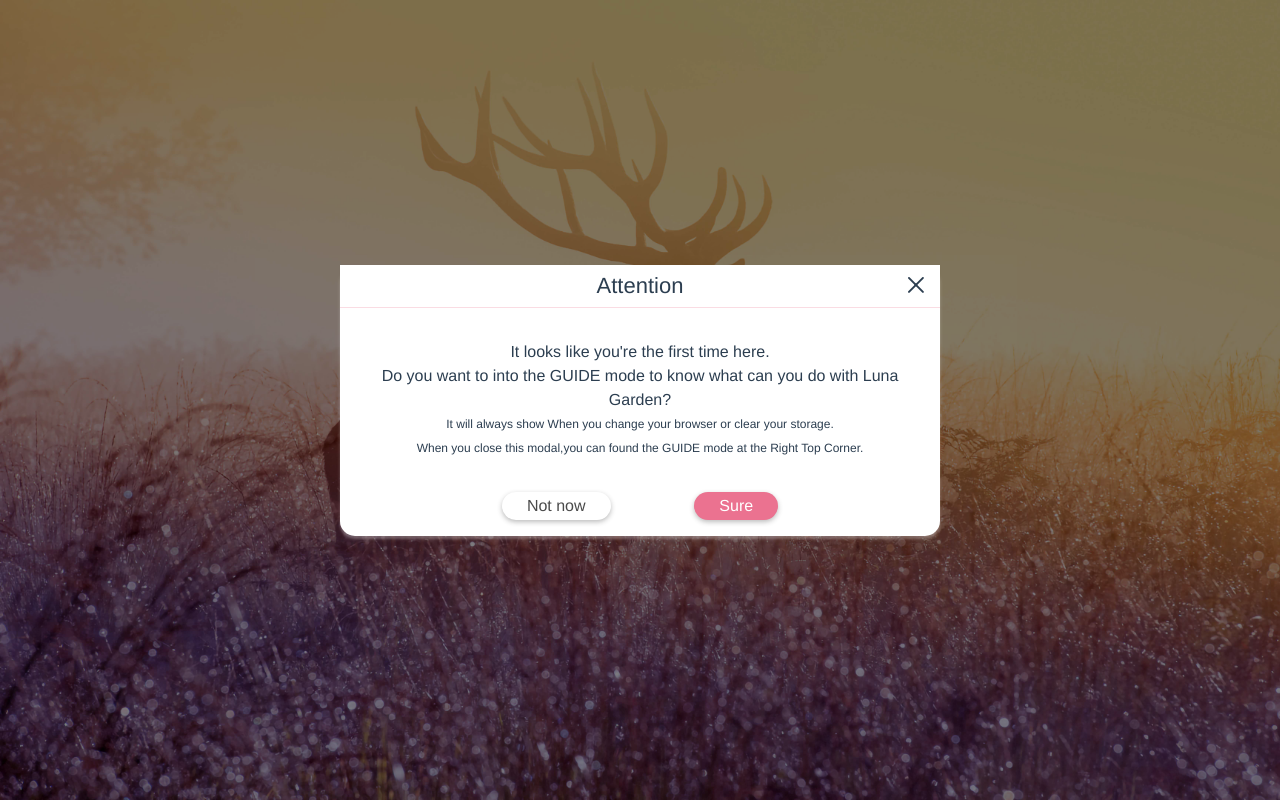
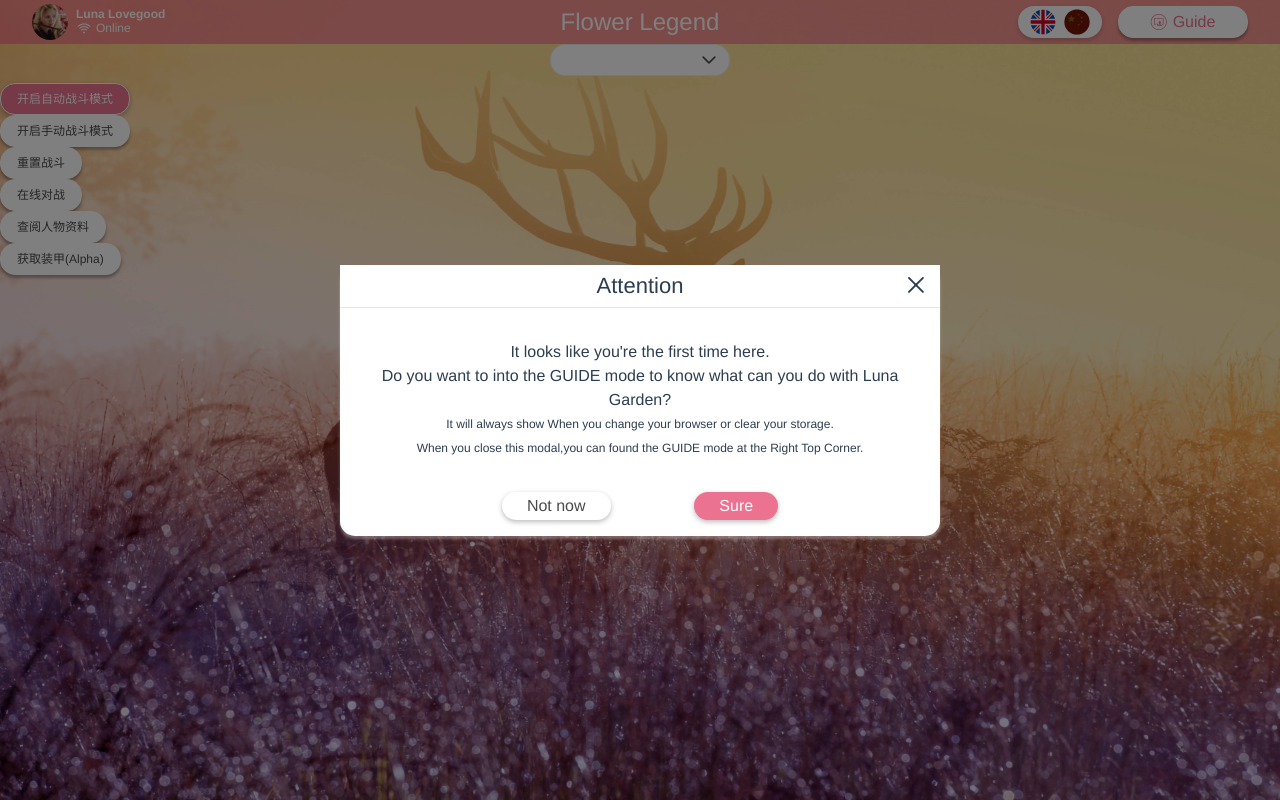
Before and after one commit to Luna1040/LunaGarden, a Vue app: page /#/Cursor in a window 1280 px wide. Built offline with nearby package versions, Linux system fonts and the light colour scheme; what vue-resource would draw is missing.

Commit message:
feat: Flower Legend更新

```diff
--- a/src/assets/public/lunaUI/Select/Select.vue
+++ b/src/assets/public/lunaUI/Select/Select.vue
@@ -1,5 +1,6 @@
 <template>
   <div
+    v-click-outside="hideList"
     class="lunaSelect"
     :style="[selectStyles]"
     :class="[
@@ -14,7 +15,6 @@
       { lightSelect: theme === 'light', darkSelect: theme === 'dark' },
     ]"
     @click="handelClick"
-    v-click-outside="hideList"
     @keydown.esc="handleKeydown"
     @keydown.enter="handleKeydown"
     @keydown.up.prevent="handleKeydown"
@@ -23,6 +23,8 @@
     @keydown.delete="handleKeydown"
   >
     <Input
+      ref="input"
+      v-model="initValue"
       :readonly="!filterable"
       :disabled="disabled"
       :width="inputStyles.width"
@@ -31,11 +33,9 @@
       icon="iconfont icon-down"
       suffix
       :spin="showList"
-      v-model="initValue"
       :background="background"
       :theme="theme"
       @input="changeText"
-      ref="input"
     ></Input>
     <transition name="slideDown">
       <div
@@ -67,264 +67,265 @@
 
 <script>
 export default {
-  name: "Select",
+  name: 'Select',
   props: {
     value: {
       type: [String, Array, Number],
-      default: "",
+      default: ''
     },
     selectData: {
       type: Array,
-      // eslint-disable-next-line vue/require-valid-default-prop
-      default: [],
+      default: () => {
+        return []
+      }
     },
     keyValue: {
       type: String,
-      default: "",
+      default: ''
     },
     keyLabel: {
       type: String,
-      default: "",
+      default: ''
     },
     filterable: {
       type: Boolean,
-      default: false,
+      default: false
     },
     disabled: {
       type: Boolean,
-      default: false,
+      default: false
     },
     returnLabel: {
       type: Boolean,
-      default: false,
+      default: false
     },
     width: {
       type: [String, Number],
-      default: 180,
+      default: 180
     },
     height: {
       type: [String, Number],
-      default: 32,
+      default: 32
     },
     className: {
       type: String,
-      default: "",
+      default: ''
     },
     corner: {
       type: String,
-      default: "large",
+      default: 'large'
     },
     radius: {
       type: Number,
-      default: -1,
+      default: -1
     },
     background: {
       type: String,
-      default: "#FFFFFF",
+      default: '#FFFFFF'
     },
     optionBackground: {
       type: String,
-      default: "none",
+      default: 'none'
     },
     color: {
       type: String,
-      default: "none",
+      default: 'none'
     },
     optionColor: {
       type: String,
-      default: "none",
+      default: 'none'
     },
     shadow: {
       type: Boolean,
-      default: true,
+      default: true
     },
     shadowStyle: {
       type: String,
-      default: "dark",
+      default: 'dark'
     },
     theme: {
       type: String,
-      default: "light",
+      default: 'light'
     },
     wrap: {
       type: Boolean,
-      default: false,
-    },
+      default: false
+    }
   },
-  data() {
+  data () {
     return {
       showList: false,
-      initValue: "",
+      initValue: '',
       filterData: [],
       choiceIndex: -1,
-      chose: false,
-    };
+      chose: false
+    }
   },
   computed: {
-    selectStyles() {
-      const styleList = {};
-      if (typeof this.width !== "string") {
-        styleList.width = this.width + "px";
+    selectStyles () {
+      const styleList = {}
+      if (typeof this.width !== 'string') {
+        styleList.width = this.width + 'px'
       } else {
-        styleList.width = this.width;
+        styleList.width = this.width
       }
 
-      if (typeof this.height !== "string") {
-        styleList.paddingTop = this.height + 3 + "px";
+      if (typeof this.height !== 'string') {
+        styleList.paddingTop = this.height + 3 + 'px'
       } else {
-        styleList.paddingTop = "calc(" + this.height + "+ 3px)";
+        styleList.paddingTop = 'calc(' + this.height + '+ 3px)'
       }
 
-      return styleList;
+      return styleList
     },
-    inputStyles() {
-      const styleList = {};
-      if (typeof this.width !== "string") {
-        styleList.width = this.width + "px";
+    inputStyles () {
+      const styleList = {}
+      if (typeof this.width !== 'string') {
+        styleList.width = this.width + 'px'
       } else {
-        styleList.width = this.width;
+        styleList.width = this.width
       }
 
-      if (typeof this.height !== "string") {
-        styleList.paddingTop = this.height + "px";
+      if (typeof this.height !== 'string') {
+        styleList.paddingTop = this.height + 'px'
       } else {
-        styleList.height = this.height;
+        styleList.height = this.height
       }
 
-      return styleList;
+      return styleList
     },
-    optionStyles() {
-      if (this.optionBackground !== "none") {
+    optionStyles () {
+      if (this.optionBackground !== 'none') {
         return {
-          backgroundColor: this.optionBackground + "!important",
-        };
+          backgroundColor: this.optionBackground + '!important'
+        }
       } else {
-        return {};
+        return {}
       }
-    },
+    }
   },
   watch: {
-    initValue() {
-      let newData = [];
-      if (this.initValue !== "") {
+    initValue () {
+      let newData = []
+      if (this.initValue !== '') {
         this.selectData.forEach((item) => {
           if (item[this.keyLabel].indexOf(this.initValue) !== -1) {
-            newData.push(item);
+            newData.push(item)
           }
-        });
-        this.filterData = newData;
+        })
+        this.filterData = newData
       } else {
-        this.filterData = this.selectData;
-        this.choiceIndex = -1;
+        this.filterData = this.selectData
+        this.choiceIndex = -1
       }
-    },
+    }
   },
-  created() {
-    if (this.value !== "") {
+  created () {
+    if (this.value !== '') {
       for (let i = 0; i < this.selectData.length; i++) {
         if (this.selectData[i][this.keyValue] === this.value) {
-          this.initValue = this.selectData[i][this.keyLabel];
-          this.filterData.push(this.selectData[i]);
-          this.choiceIndex = 0;
-          break;
+          this.initValue = this.selectData[i][this.keyLabel]
+          this.filterData.push(this.selectData[i])
+          this.choiceIndex = 0
+          break
         }
       }
     } else {
-      this.initValue = this.value;
-      this.filterData = this.selectData;
+      this.initValue = this.value
+      this.filterData = this.selectData
     }
   },
   methods: {
-    changeText(value) {
-      this.initValue = value;
-      this.chose = false;
+    changeText (value) {
+      this.initValue = value
+      this.chose = false
     },
-    handelClick() {
-      this.showList = !this.showList;
+    handelClick () {
+      this.showList = !this.showList
       if (this.showList) {
-        this.$refs.input.getFocus();
+        this.$refs.input.getFocus()
       }
-      this.$emit("on-click");
+      this.$emit('on-click')
     },
-    optionSelect(obj) {
-      this.showList = false;
-      this.choiceIndex = 0;
-      this.$emit("input", obj.value);
-      this.initValue = obj.label;
-      this.chose = true;
+    optionSelect (obj) {
+      this.showList = false
+      this.choiceIndex = 0
+      this.$emit('input', obj.value)
+      this.initValue = obj.label
+      this.chose = true
       if (!this.returnLabel) {
-        this.$emit("on-change", obj.value);
+        this.$emit('on-change', obj.value)
       } else {
-        this.$emit("on-change", obj);
+        this.$emit('on-change', obj)
       }
     },
-    handleKeydown(e) {
-      const key = e.key || e.code;
-      if (key === "Backspace") {
-        return;
+    handleKeydown (e) {
+      const key = e.key || e.code
+      if (key === 'Backspace') {
+        return
       }
 
       if (this.showList) {
-        e.preventDefault();
-        if (key === "Tab") {
-          e.stopPropagation();
+        e.preventDefault()
+        if (key === 'Tab') {
+          e.stopPropagation()
         }
 
         // Esc slide-up
-        if (key === "Escape") {
-          e.stopPropagation();
-          this.hideList();
+        if (key === 'Escape') {
+          e.stopPropagation()
+          this.hideList()
         }
         // next
-        if (key === "ArrowUp") {
-          this.navigateOptions(-1);
+        if (key === 'ArrowUp') {
+          this.navigateOptions(-1)
         }
         // prev
-        if (key === "ArrowDown") {
-          this.navigateOptions(1);
+        if (key === 'ArrowDown') {
+          this.navigateOptions(1)
         }
         // enter
-        if (key === "Enter") {
+        if (key === 'Enter') {
           let choiceItem = {
             value: this.filterData[this.choiceIndex][this.keyValue],
-            label: this.filterData[this.choiceIndex][this.keyLabel],
-          };
-          this.optionSelect(choiceItem);
-          this.choiceIndex = 0;
+            label: this.filterData[this.choiceIndex][this.keyLabel]
+          }
+          this.optionSelect(choiceItem)
+          this.choiceIndex = 0
         }
       }
     },
-    navigateOptions(direction) {
+    navigateOptions (direction) {
       if (this.filterData.length !== 0) {
         if (this.choiceIndex === -1) {
           if (direction === 1) {
-            this.choiceIndex = 0;
+            this.choiceIndex = 0
           } else {
-            this.choiceIndex = this.filterData.length - 1;
+            this.choiceIndex = this.filterData.length - 1
           }
         } else {
           if (this.choiceIndex === 0 && direction === -1) {
-            this.choiceIndex = this.filterData.length - 1;
+            this.choiceIndex = this.filterData.length - 1
           } else if (
             this.choiceIndex === this.filterData.length - 1 &&
             direction === 1
           ) {
-            this.choiceIndex = 0;
+            this.choiceIndex = 0
           } else {
-            this.choiceIndex = this.choiceIndex + direction;
+            this.choiceIndex = this.choiceIndex + direction
           }
         }
       }
     },
-    hideList() {
+    hideList () {
       if (!this.chose) {
-        this.$emit("input", "");
-        this.initValue = "";
+        this.$emit('input', '')
+        this.initValue = ''
       }
-      this.showList = false;
-    },
-  },
-};
+      this.showList = false
+    }
+  }
+}
 </script>
 
 <style scoped lang="scss">
--- a/src/lang/en.js
+++ b/src/lang/en.js
@@ -60,7 +60,9 @@ export const lang = {
     home: 'Luna Garden',
     about: 'About Us',
     login: 'Login',
-    register: 'Register'
+    register: 'Register',
+    chatting: 'Flower Chatting',
+    legend: 'Flower Legend'
   },
   firstAlert: {
     attention: 'Attention',
@@ -142,5 +144,10 @@ export const lang = {
     organDesc4: 'Some of icons for Luna Garden drew in this software',
     organ5: 'Bing',
     organDesc5: "Most of Luna Garden's background images quoted from Bing Images"
+  },
+  chatting: {
+    send: 'Send',
+    recall: 'Recall',
+    file: 'Upload File'
   }
 }
--- a/src/lang/zh.js
+++ b/src/lang/zh.js
@@ -60,7 +60,9 @@ export const lang = {
     home: 'Luna Garden',
     about: '关于我们',
     login: '登录',
-    register: '注册'
+    register: '注册',
+    chatting: '花神通讯',
+    legend: '花神之战'
   },
   firstAlert: {
     attention: '提示',
@@ -139,5 +141,10 @@ export const lang = {
     organDesc4: 'Luna Garden部分图标以此绘制。',
     organ5: '必应',
     organDesc5: 'Luna Garden背景图片部分来自必应美图'
+  },
+  chatting: {
+    send: '发送消息',
+    recall: '撤回',
+    file: '上传文件'
   }
 }
--- a/src/views/UI/lunaUI.vue
+++ b/src/views/UI/lunaUI.vue
@@ -58,8 +58,16 @@
           :theme="theme"
         ></Table>
         <Page :limit="page" elevator counter :theme="theme"></Page>
-        <!-- <Select v-model="selectValue" :selectData="selectData" keyValue="id" keyLabel="name" :filterable="true" corner="large" :theme="theme"></Select> -->
-        <!-- <Input v-model="selectValue" :theme="theme"></Input> -->
+        <Select
+          v-model="selectValue"
+          :select-data="selectData"
+          key-value="id"
+          key-label="name"
+          :filterable="true"
+          corner="large"
+          :theme="theme"
+        ></Select>
+        <Input v-model="selectValue" :theme="theme"></Input>
         <Modal v-model="dark" title="NIGHT MODE" :theme="theme" type="primary">
           <p>弹窗</p>
         </Modal>
--- a/src/views/byteDemos/byteCursor.vue
+++ b/src/views/byteDemos/byteCursor.vue
@@ -1,25 +1,149 @@
 <template>
+  <div>
+    <Header
+      :msg-header="$t('lang.titles.legend')"
+      user-icon="userIcon.jpg"
+      user-name="Luna Lovegood"
+      is-viper="true"
+    ></Header>
+    <Select :select-data="girlData" key-value="id" key-label="name" filterable return-label @on-change="choiceGirl"></Select>
+    <Button theme="primary" @click="autoBattleStart">开启自动战斗模式</Button>
+    <Button @click="battleStart">开启手动战斗模式</Button>
+    <Button @click="reset">重置战斗</Button>
+    <Button @click="online">在线对战</Button>
+    <Button @click="showCards">查阅人物资料</Button>
+    <Button @click="getArmor">获取装甲(Alpha)</Button>
+  </div>
 </template>
 
 <script>
+    import Header from '../../components/pc/activeHeader.vue'
+
 export default {
   name: 'ByteCursor',
-  data: function () {
+  data () {
     return {
-      test: ''
+      test: '',
+      girlData: [
+        {
+          name: '花神',
+          id: 'flower',
+          health: 100,
+          weak: 'chest',
+          speed: 100
+        },
+        {
+          name: '暗花神',
+          id: 'darkFlower',
+          health: 80,
+          weak: 'torso',
+          speed: 120
+        }
+      ],
+      girl: {
+        name: '',
+        id: '',
+        health: 0,
+        weak: '',
+        speed: 0
+      },
+      girlSkill: {
+        flower: [
+          {
+            name: '花疗术',
+            effect: '治疗' + 'this.girl.name' + '2点生命！',
+            damage: 0,
+            treatment: 2,
+            powerUp: 0
+          },
+          {
+            name: '花之赐福',
+            effect: '提升' + 'this.girl.name' + '2倍的伤害！',
+            damage: 0,
+            treatment: 0,
+            powerUp: 2
+          },
+          {
+            name: '连环花矢',
+            effect: '射出连续的花枝箭，对' + 'this.boy.name' + '造成' + 5 * 'this.girl.powerUp' + '伤害！',
+            damage: 5,
+            treatment: 0,
+            powerUp: 0
+          },
+          {
+            name: '极花护铠',
+            effect: '对' + 'this.girl.name' + '释放了花瓣组成的护盾，可抵挡5点伤害！',
+            damage: 0,
+            treatment: 0,
+            powerUp: 0,
+            shield: 5
+          },
+          {
+            name: '召唤花精灵',
+            effect: '召唤出一只花精灵，为自己抵挡一次伤害，且每回合对敌人各造成1点伤害',
+            damage: 1,
+            damageAOE: true,
+            treatment: 0,
+            powerUp: 0,
+            shield: 100000,
+            disposableShield: true
+          },
+          {
+            name: '花龙卷',
+            effect: '对' + 'this.boy.name' + '释放了由花海构成的龙卷风，造成了' + 10 * 'this.powerUp' + '点伤害！',
+            damage: 0,
+            treatment: 0,
+            powerUp: 0,
+            shield: 0
+          }
+        ]
+      },
+      boyData: [],
+      boy: {},
+      boySkill: {}
     }
   },
+    components: {
+      Header
+    },
   methods: {
     click () {
       let value = '爱上空间回复噶速度快捷回复噶快圣诞节好烦噶ASD'
       this.$refs['input'].value = value
       this.test = value
       this.$refs['input'].focus()
+    },
+    choiceGirl (val) {
+      this.girl = val
+    },
+    battleStart () {
+      this.boy = this.boyData[this.random(this.boyData)]
+    },
+    autoBattleStart () {
+      this.boy = this.boyData[this.random(this.boyData)]
+    },
+    random (arr) {
+      return Math.floor(Math.random() * arr.length)
+    },
+    reset () {
+      this.girl = {}
+    },
+    online () {
+      this.$Message.error({ content: '服务暂未开通！敬请期待！' })
+      if (window.navigator.onLine) {
+
+      } else {
+        this.$Message.error({ content: '您还未连接互联网或网络较差！请在网络良好的环境下重试！' })
+      }
+    },
+    showCards () {
+
+    },
+    getArmor () {
+
     }
   }
 }
 </script>
 
-<style scoped>
-
-</style>
+<style scoped></style>
```
